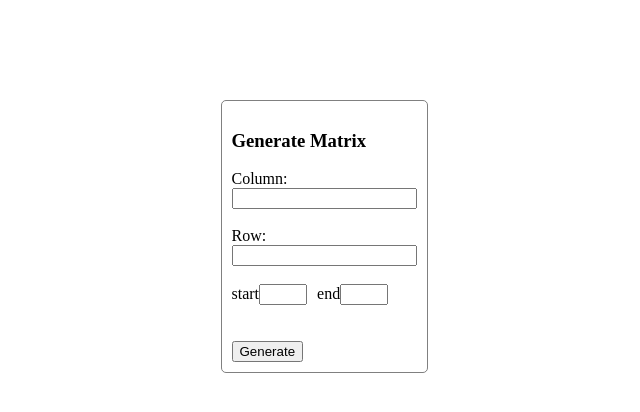
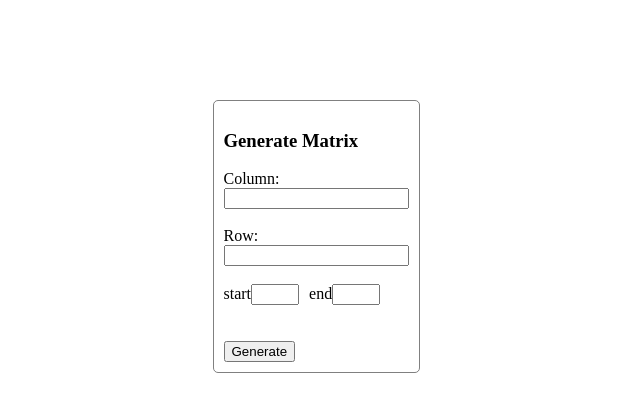
Before and after one commit to luka725/PHP-Hypertext-Preprocessor, a PHP site: page /lecture3/index.php in a window 1280 px wide. Shown: the top 412 px of the page, without its empty margins (324-964 px from the left). Run offline with PHP 8.4, Linux system fonts and the light colour scheme.

Commit message:
css modify

```diff
--- a/lecture3/style.css
+++ b/lecture3/style.css
@@ -1,5 +1,4 @@
 .box, .matrixcontainer{
-    width: 100vw;
     display: flex;
     justify-content: center;
     align-items: center;
```
